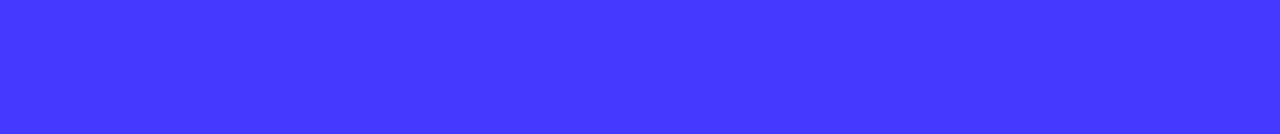
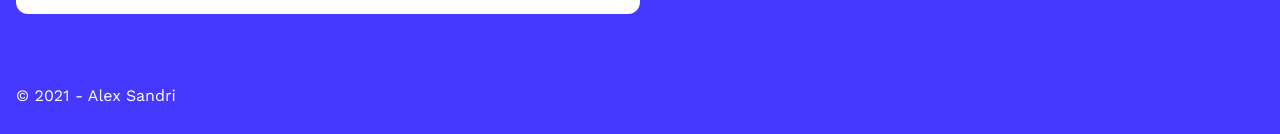
Before and after one commit to nuntium-space/web, an Angular app: page / in a window 1280 px wide. Shown: the part 663-797 px from the top of the page. Built offline with nearby package versions, Linux system fonts and the light colour scheme.

Commit message:
Add footer and add styles

```diff
--- a/src/app/app.component.html
+++ b/src/app/app.component.html
@@ -17,3 +17,7 @@
     <img src="/assets/newspaper.svg" alt="">
   </div>
 </main>
+
+<footer>
+  <p>&copy; 2021 - Alex Sandri</p>
+</footer>
--- a/src/app/app.component.scss
+++ b/src/app/app.component.scss
@@ -1,3 +1,11 @@
+:host
+{
+    display: grid;
+    grid-template-rows: max-content auto max-content;
+    height: 100%;
+    align-items: center;
+}
+
 header
 {
     display: grid;
```
